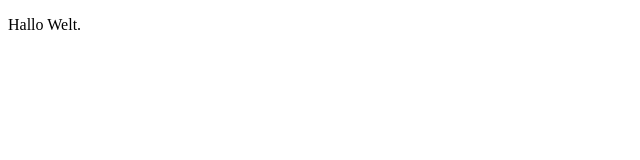
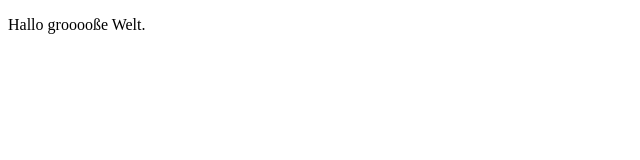
Before and after one commit to NRebs/workspace, a plain HTML site: page index.html in a window 1280 px wide. Shown: the full height of the page, 0-640 px from the left. Drawn offline with Linux system fonts and the light colour scheme.

Commit message:
Wort hinzugefügt

```diff
--- a/index.html
+++ b/index.html
@@ -8,7 +8,7 @@
 </head>
 
 <body>
-    <p>Hallo Welt.</p>
+    <p>Hallo grooooße Welt.</p>
 </body>
 
 
```
